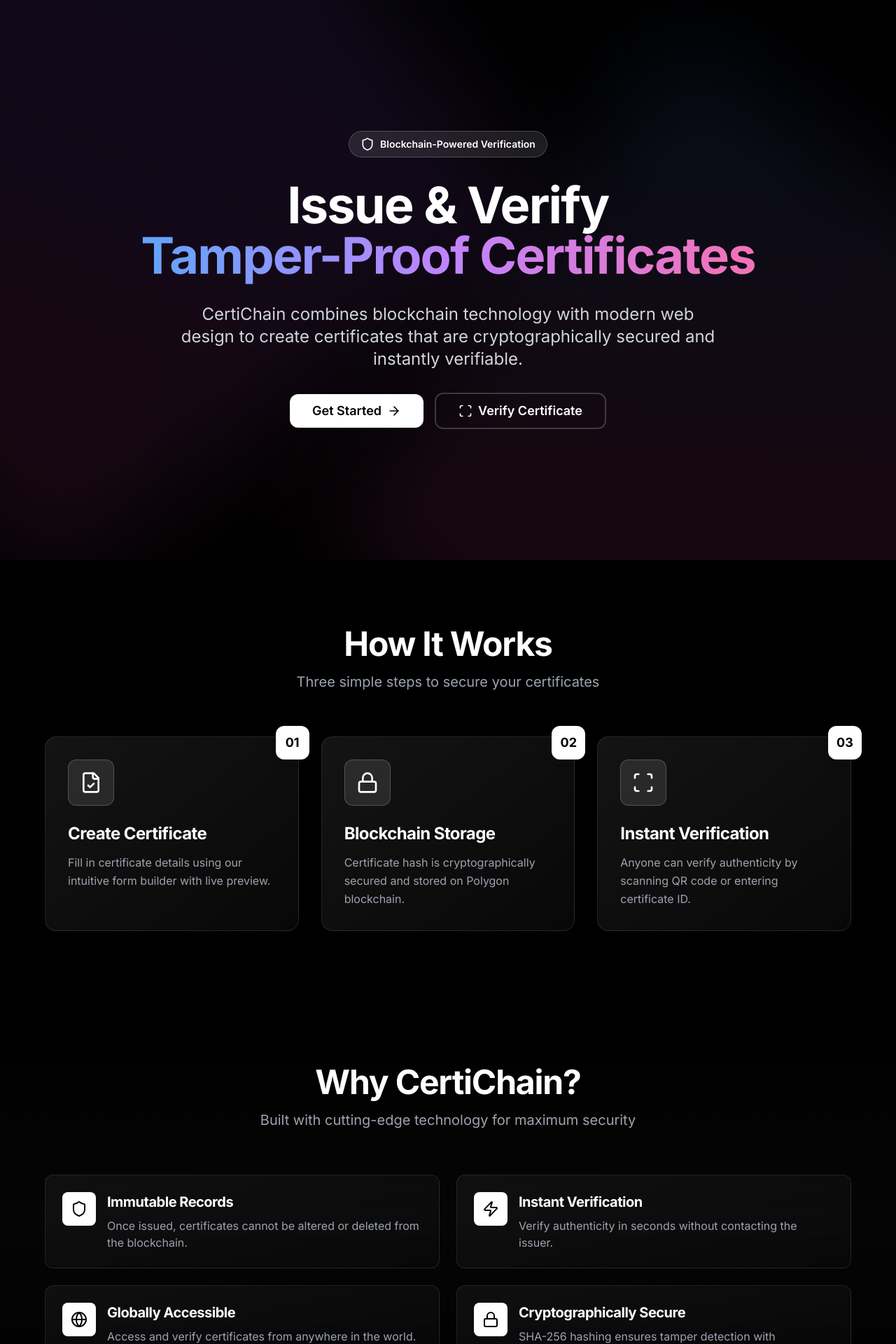
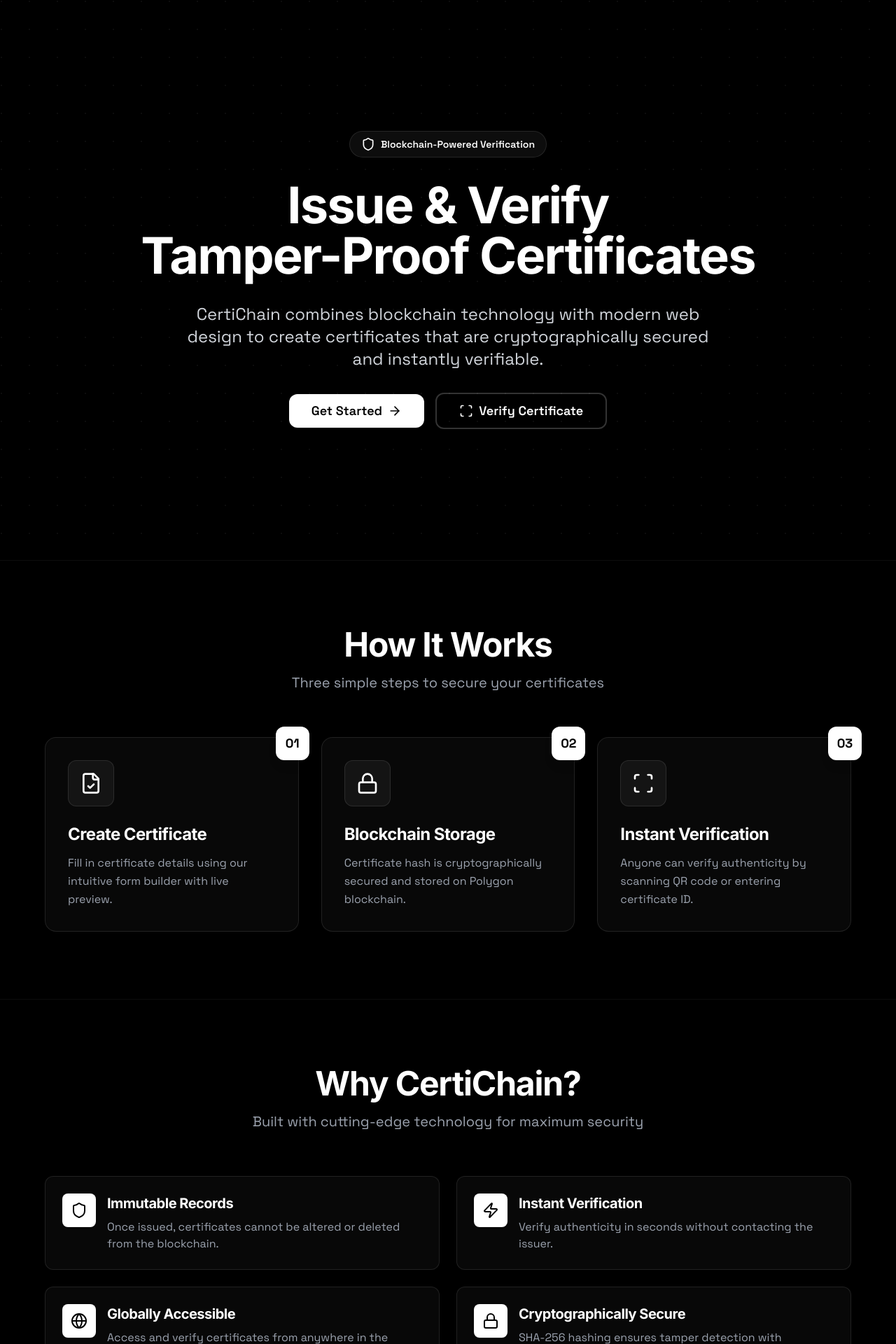
Before and after one commit to kamleshp214/certichain, a Next.js app: page / in a window 1280 px wide. Shown: the top 1920 px of the page at 70% size. Built offline with nearby package versions, Linux system fonts and the light colour scheme.

Commit message:
Final polish: UI fixes, homepage intro, verify nav, icon consistency, PDF+QR fixes, technical report

```diff
--- a/app/layout.tsx
+++ b/app/layout.tsx
@@ -1,8 +1,8 @@
 import type { Metadata } from "next";
-import { Inter } from "next/font/google";
+import { Space_Grotesk } from "next/font/google";
 import "./globals.css";
 
-const inter = Inter({ subsets: ["latin"] });
+const spaceGrotesk = Space_Grotesk({ subsets: ["latin"] });
 
 export const metadata: Metadata = {
   title: "CertiChain - Blockchain Certificate Verification",
@@ -16,7 +16,7 @@
 }) {
   return (
     <html lang="en">
-      <body className={`${inter.className} antialiased`}>
+      <body className={`${spaceGrotesk.className} antialiased`}>
         {children}
       </body>
     </html>
--- a/app/page.tsx
+++ b/app/page.tsx
@@ -10,32 +10,12 @@
     <div className="min-h-screen bg-black text-white">
       {/* Hero Section */}
       <section className="relative min-h-screen flex items-center justify-center overflow-hidden px-4">
-        {/* Animated background gradient */}
-        <div className="absolute inset-0 overflow-hidden">
-          <motion.div
-            animate={{
-              scale: [1, 1.2, 1],
-              rotate: [0, 90, 0],
-            }}
-            transition={{
-              duration: 20,
-              repeat: Infinity,
-              ease: "linear"
-            }}
-            className="absolute -top-1/2 -left-1/2 w-full h-full bg-gradient-to-br from-blue-500/10 via-purple-500/10 to-pink-500/10 blur-3xl"
-          />
-          <motion.div
-            animate={{
-              scale: [1.2, 1, 1.2],
-              rotate: [90, 0, 90],
-            }}
-            transition={{
-              duration: 20,
-              repeat: Infinity,
-              ease: "linear"
-            }}
-            className="absolute -bottom-1/2 -right-1/2 w-full h-full bg-gradient-to-tl from-purple-500/10 via-pink-500/10 to-blue-500/10 blur-3xl"
-          />
+        {/* Subtle background pattern */}
+        <div className="absolute inset-0 overflow-hidden opacity-5">
+          <div className="absolute inset-0" style={{
+            backgroundImage: 'radial-gradient(circle at 2px 2px, white 1px, transparent 0)',
+            backgroundSize: '40px 40px'
+          }} />
         </div>
 
         <div className="relative z-10 max-w-6xl mx-auto text-center space-y-8">
@@ -44,10 +24,10 @@
             initial={{ scale: 0, rotate: -180 }}
             animate={{ scale: 1, rotate: 0 }}
             transition={{ type: 'spring', duration: 1, delay: 0.2 }}
-            className="inline-flex items-center gap-2 px-4 py-2 bg-white/10 backdrop-blur-sm border border-white/20 rounded-full"
+            className="inline-flex items-center gap-2 px-4 py-2 bg-white/5 backdrop-blur-sm border border-white/10 rounded-full"
           >
             <Shield className="w-5 h-5 text-white" />
-            <span className="text-sm font-semibold">Blockchain-Powered Verification</span>
+            <span className="text-sm font-semibold text-white">Blockchain-Powered Verification</span>
           </motion.div>
 
           {/* Main Heading */}
@@ -55,11 +35,11 @@
             initial={{ opacity: 0, y: 30 }}
             animate={{ opacity: 1, y: 0 }}
             transition={{ duration: 0.8, delay: 0.4 }}
-            className="text-5xl md:text-7xl font-bold leading-tight"
+            className="text-5xl md:text-7xl font-bold leading-tight text-white"
           >
             Issue & Verify
             <br />
-            <span className="bg-gradient-to-r from-blue-400 via-purple-400 to-pink-400 bg-clip-text text-transparent">
+            <span className="text-white">
               Tamper-Proof Certificates
             </span>
           </motion.h1>
@@ -107,7 +87,7 @@
 
 
       {/* How It Works Section */}
-      <section className="relative py-24 px-4">
+      <section className="relative py-24 px-4 border-t border-white/5">
         <div className="max-w-6xl mx-auto">
           <motion.div
             initial={{ opacity: 0, y: 30 }}
@@ -116,7 +96,7 @@
             transition={{ duration: 0.8 }}
             className="text-center mb-16"
           >
-            <h2 className="text-4xl md:text-5xl font-bold mb-4">How It Works</h2>
+            <h2 className="text-4xl md:text-5xl font-bold text-white mb-4">How It Works</h2>
             <p className="text-xl text-gray-400">Three simple steps to secure your certificates</p>
           </motion.div>
 
@@ -153,7 +133,7 @@
                 whileHover={{ y: -8 }}
                 className="relative group"
               >
-                <div className="relative bg-gradient-to-br from-white/[0.08] to-white/[0.03] backdrop-blur-sm border border-white/10 rounded-2xl p-8 hover:border-white/20 hover:from-white/[0.12] hover:to-white/[0.05] transition-all duration-300 h-full">
+                <div className="relative bg-white/[0.03] backdrop-blur-sm border border-white/10 rounded-2xl p-8 hover:border-white/20 hover:bg-white/[0.05] transition-all duration-300 h-full">
                   {/* Step number */}
                   <div className="absolute -top-4 -right-4 w-12 h-12 bg-white rounded-xl flex items-center justify-center font-bold text-black text-lg shadow-lg">
                     {item.step}
@@ -161,17 +141,17 @@
 
                   {/* Icon */}
                   <div className="mb-6">
-                    <div className="inline-flex p-4 bg-white/10 rounded-xl border border-white/20 group-hover:bg-white/20 transition-all duration-300">
+                    <div className="inline-flex p-4 bg-white/5 rounded-xl border border-white/10 group-hover:bg-white/10 transition-all duration-300">
                       <item.icon className="w-8 h-8 text-white" />
                     </div>
                   </div>
 
                   {/* Content */}
-                  <h3 className="text-2xl font-bold mb-3">{item.title}</h3>
+                  <h3 className="text-2xl font-bold mb-3 text-white">{item.title}</h3>
                   <p className="text-gray-400 leading-relaxed">{item.description}</p>
 
                   {/* Bottom accent */}
-                  <div className="absolute bottom-0 left-0 right-0 h-1 bg-gradient-to-r from-blue-500/50 via-purple-500/50 to-pink-500/50 rounded-b-2xl opacity-0 group-hover:opacity-100 transition-opacity duration-300" />
+                  <div className="absolute bottom-0 left-0 right-0 h-[2px] bg-white rounded-b-2xl opacity-0 group-hover:opacity-20 transition-opacity duration-300" />
                 </div>
               </motion.div>
             ))}
@@ -180,7 +160,7 @@
       </section>
 
       {/* Features Section */}
-      <section className="relative py-24 px-4 bg-gradient-to-b from-transparent via-white/[0.02] to-transparent">
+      <section className="relative py-24 px-4 border-t border-white/5">
         <div className="max-w-6xl mx-auto">
           <motion.div
             initial={{ opacity: 0, y: 30 }}
@@ -189,7 +169,7 @@
             transition={{ duration: 0.8 }}
             className="text-center mb-16"
           >
-            <h2 className="text-4xl md:text-5xl font-bold mb-4">Why CertiChain?</h2>
+            <h2 className="text-4xl md:text-5xl font-bold text-white mb-4">Why CertiChain?</h2>
             <p className="text-xl text-gray-400">Built with cutting-edge technology for maximum security</p>
           </motion.div>
 
@@ -222,7 +202,7 @@
                 whileInView={{ opacity: 1, x: 0 }}
                 viewport={{ once: true }}
                 transition={{ duration: 0.6, delay: index * 0.1 }}
-                className="flex gap-4 p-6 bg-gradient-to-br from-white/[0.05] to-white/[0.02] backdrop-blur-sm border border-white/10 rounded-xl hover:border-white/20 transition-all duration-300"
+                className="flex gap-4 p-6 bg-white/[0.03] backdrop-blur-sm border border-white/10 rounded-xl hover:border-white/20 hover:bg-white/[0.05] transition-all duration-300"
               >
                 <div className="flex-shrink-0">
                   <div className="p-3 bg-white rounded-lg">
@@ -230,7 +210,7 @@
                   </div>
                 </div>
                 <div>
-                  <h3 className="text-xl font-bold mb-2">{feature.title}</h3>
+                  <h3 className="text-xl font-bold mb-2 text-white">{feature.title}</h3>
                   <p className="text-gray-400">{feature.description}</p>
                 </div>
               </motion.div>
@@ -240,7 +220,7 @@
       </section>
 
       {/* Tech Stack Section */}
-      <section className="relative py-24 px-4">
+      <section className="relative py-24 px-4 border-t border-white/5">
         <div className="max-w-6xl mx-auto">
           <motion.div
             initial={{ opacity: 0, y: 30 }}
@@ -249,7 +229,7 @@
             transition={{ duration: 0.8 }}
             className="text-center mb-16"
           >
-            <h2 className="text-4xl md:text-5xl font-bold mb-4">Built With Modern Tech</h2>
+            <h2 className="text-4xl md:text-5xl font-bold text-white mb-4">Built With Modern Tech</h2>
             <p className="text-xl text-gray-400">Powered by industry-leading technologies</p>
           </motion.div>
 
@@ -273,9 +253,9 @@
                 viewport={{ once: true }}
                 transition={{ duration: 0.4, delay: 0.3 + index * 0.1 }}
                 whileHover={{ scale: 1.05 }}
-                className="p-6 bg-gradient-to-br from-white/[0.08] to-white/[0.03] backdrop-blur-sm border border-white/10 rounded-xl hover:border-white/20 transition-all duration-300 text-center"
+                className="p-6 bg-white/[0.03] backdrop-blur-sm border border-white/10 rounded-xl hover:border-white/20 hover:bg-white/[0.05] transition-all duration-300 text-center"
               >
-                <div className="text-2xl font-bold mb-1">{tech.name}</div>
+                <div className="text-2xl font-bold mb-1 text-white">{tech.name}</div>
                 <div className="text-sm text-gray-400">{tech.desc}</div>
               </motion.div>
             ))}
@@ -284,31 +264,17 @@
       </section>
 
       {/* CTA Section */}
-      <section className="relative py-24 px-4">
+      <section className="relative py-24 px-4 border-t border-white/5">
         <div className="max-w-4xl mx-auto">
           <motion.div
             initial={{ opacity: 0, scale: 0.95 }}
             whileInView={{ opacity: 1, scale: 1 }}
             viewport={{ once: true }}
             transition={{ duration: 0.8 }}
-            className="relative bg-gradient-to-br from-blue-500/20 via-purple-500/20 to-pink-500/20 backdrop-blur-sm border border-white/20 rounded-3xl p-12 text-center overflow-hidden"
+            className="relative bg-white/[0.03] backdrop-blur-sm border border-white/10 rounded-3xl p-12 text-center overflow-hidden"
           >
-            {/* Animated background */}
-            <motion.div
-              animate={{
-                scale: [1, 1.2, 1],
-                rotate: [0, 180, 360],
-              }}
-              transition={{
-                duration: 20,
-                repeat: Infinity,
-                ease: "linear"
-              }}
-              className="absolute inset-0 bg-gradient-to-br from-blue-500/10 via-purple-500/10 to-pink-500/10 blur-2xl"
-            />
-
             <div className="relative z-10">
-              <h2 className="text-4xl md:text-5xl font-bold mb-4">Ready to Get Started?</h2>
+              <h2 className="text-4xl md:text-5xl font-bold text-white mb-4">Ready to Get Started?</h2>
               <p className="text-xl text-gray-300 mb-8">
                 Start issuing blockchain-verified certificates today
               </p>
--- a/app/verify/page.tsx
+++ b/app/verify/page.tsx
@@ -5,8 +5,9 @@
 import { Input } from '@/components/ui/input';
 import { Button } from '@/components/ui/button';
 import { QRScanner } from '@/components/verify/qr-scanner';
-import { Search, QrCode, Shield, CheckCircle, Lock } from 'lucide-react';
+import { Search, QrCode, Shield, CheckCircle, Lock, Home } from 'lucide-react';
 import { useRouter } from 'next/navigation';
+import Link from 'next/link';
 
 export default function VerifyPage() {
   const router = useRouter();
@@ -26,6 +27,19 @@
 
   return (
     <div className="min-h-screen bg-black flex items-center justify-center p-4">
+      {/* Back to Home Button - Fixed Position */}
+      <Link href="/">
+        <motion.button
+          initial={{ opacity: 0, x: -20 }}
+          animate={{ opacity: 1, x: 0 }}
+          transition={{ delay: 0.3 }}
+          className="fixed top-6 left-6 z-50 flex items-center gap-2 px-4 py-2 bg-gray-800 hover:bg-gray-700 border border-gray-700 rounded-lg text-white text-sm font-medium transition-all duration-200 group"
+        >
+          <Home className="w-4 h-4 group-hover:-translate-x-0.5 transition-transform" />
+          <span className="hidden sm:inline">Back to Home</span>
+        </motion.button>
+      </Link>
+
       <div className="w-full max-w-2xl">
         {/* Header */}
         <motion.div
--- a/components/layout/sidebar.tsx
+++ b/components/layout/sidebar.tsx
@@ -29,7 +29,7 @@
         animate={{ y: 0, opacity: 1 }}
         className="hidden lg:flex fixed top-6 left-1/2 -translate-x-1/2 z-50 items-center gap-1 px-2 py-2 bg-gray-900 border border-gray-700 rounded-full shadow-lg"
       >
-        <Link href="/admin" className="px-4 py-2 flex items-center gap-2">
+        <Link href="/" className="px-4 py-2 flex items-center gap-2 hover:opacity-80 transition-opacity">
           <Shield className="w-5 h-5 text-white" />
           <span className="font-bold text-white">CertiChain</span>
         </Link>
--- a/components/verify/verification-result.tsx
+++ b/components/verify/verification-result.tsx
@@ -1,8 +1,9 @@
 'use client';
 
 import { motion, AnimatePresence } from 'framer-motion';
-import { CheckCircle, XCircle, AlertCircle, FileX, ExternalLink, ArrowLeft } from 'lucide-react';
+import { CheckCircle, XCircle, AlertCircle, FileX, ExternalLink, ArrowLeft, Home } from 'lucide-react';
 import { Certificate } from '@/types/certificate';
+import Link from 'next/link';
 
 interface VerificationResultProps {
   result: 'verified' | 'tampered' | 'revoked' | 'expired' | 'not_found';
@@ -57,6 +58,19 @@
       animate={{ opacity: 1 }}
       className="space-y-8"
     >
+      {/* Back to Home Button - Fixed Position */}
+      <Link href="/">
+        <motion.button
+          initial={{ opacity: 0, x: -20 }}
+          animate={{ opacity: 1, x: 0 }}
+          transition={{ delay: 0.3 }}
+          className="fixed top-6 left-6 z-50 flex items-center gap-2 px-4 py-2 bg-gray-800 hover:bg-gray-700 border border-gray-700 rounded-lg text-white text-sm font-medium transition-all duration-200 group"
+        >
+          <Home className="w-4 h-4 group-hover:-translate-x-0.5 transition-transform" />
+          <span className="hidden sm:inline">Back to Home</span>
+        </motion.button>
+      </Link>
+
       {/* Result Card */}
       <motion.div
         initial={{ scale: 0.9, opacity: 0 }}
```
Also changed, not shown: 1 other file (tests, documents, lock files or other folders).
